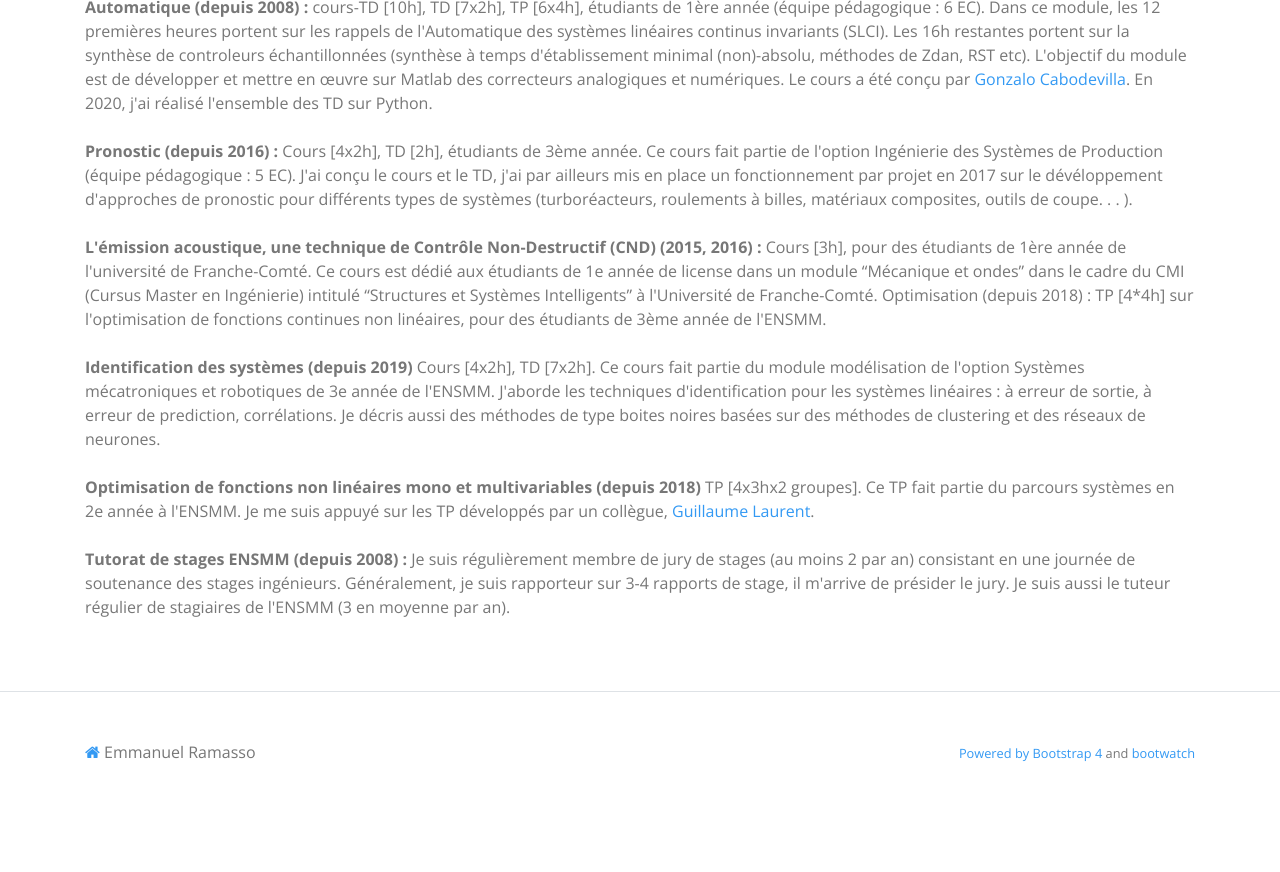
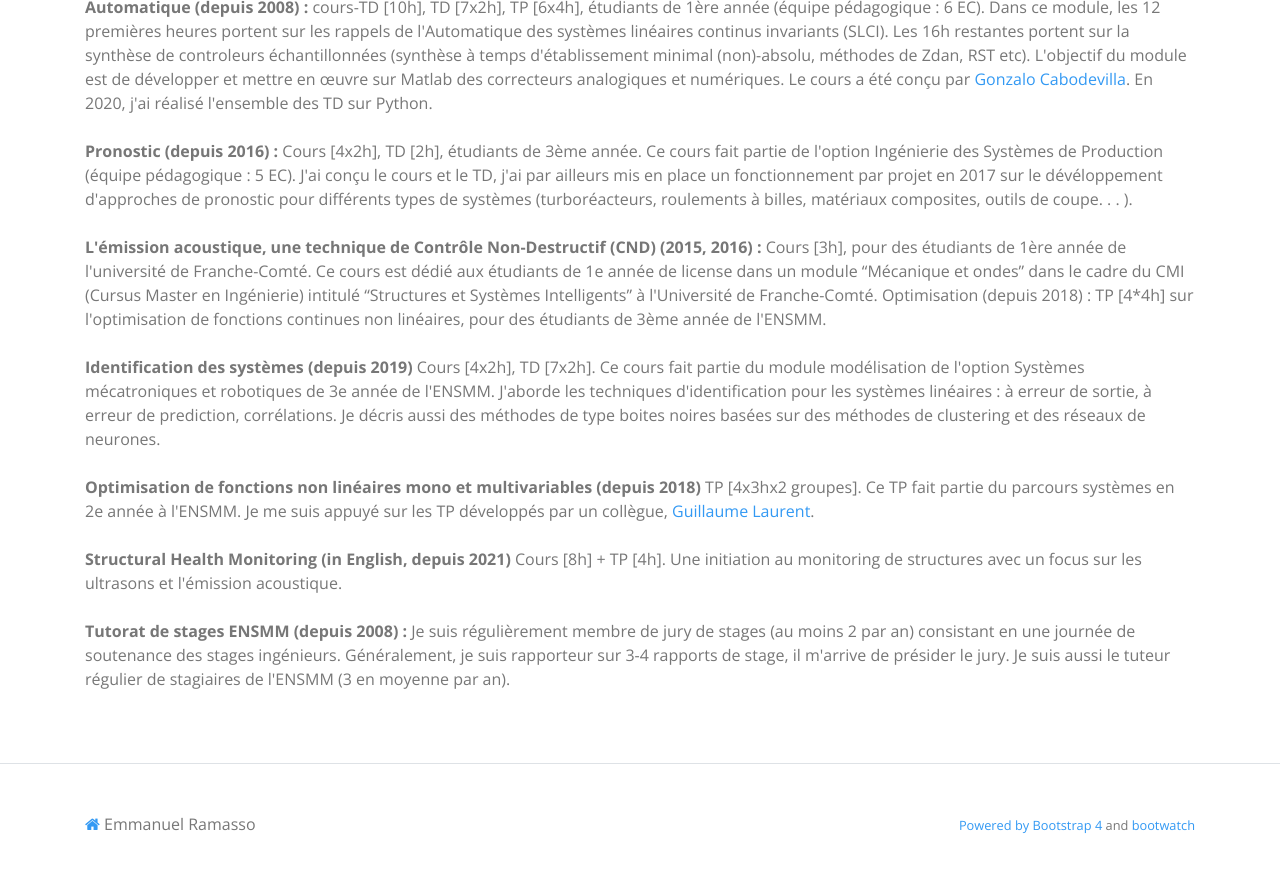
Before and after one commit to emmanuelramasso/emmanuelramasso.github.io, a Jekyll site: the page built from Teaching.html, in a window 1280 px wide and 900 px high, scrolled down 791 px. Shown: the top 872 px of the window. Built offline with Jekyll 4.4.1, drawn with Linux system fonts in a browser that asks for light colours; a style sheet for code colours, icons or effects is not loaded; before the commit the page ends 1619 px from its top, so only the background shows below that.

Commit message:
RUBY update

```diff
--- a/Teaching.html
+++ b/Teaching.html
@@ -91,6 +91,12 @@ TP [4x3hx2 groupes]. Ce TP fait partie du parcours systèmes en 2e année à l'E
  <br><br>
 
 <strong>
+  Structural Health Monitoring (in English, depuis 2021)
+  </strong>
+Cours [8h] + TP [4h]. Une initiation au monitoring de structures avec un focus sur les ultrasons et l'émission acoustique.
+ <br><br>
+
+<strong>
   Tutorat de stages ENSMM (depuis 2008) :
 </strong>
 Je suis régulièrement membre de jury de stages (au moins 2 par
```
Also changed, not shown: Gemfile.lock, 9 other files.
